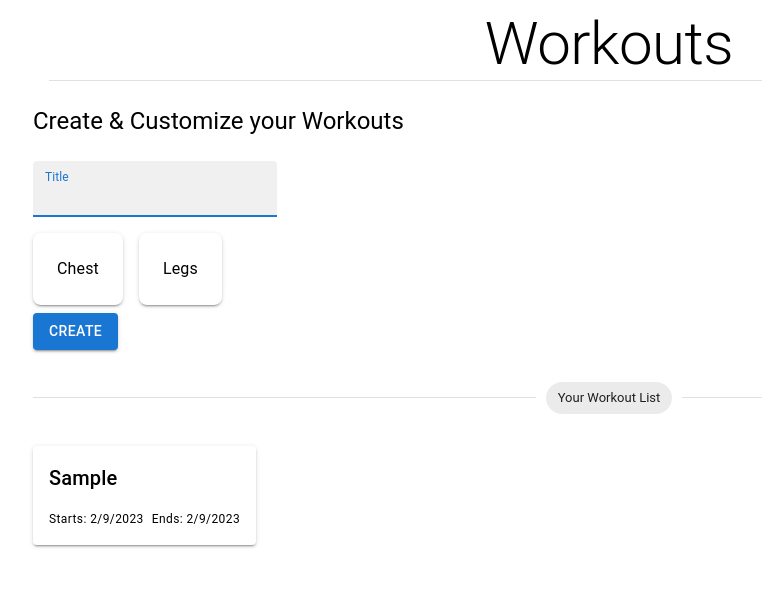
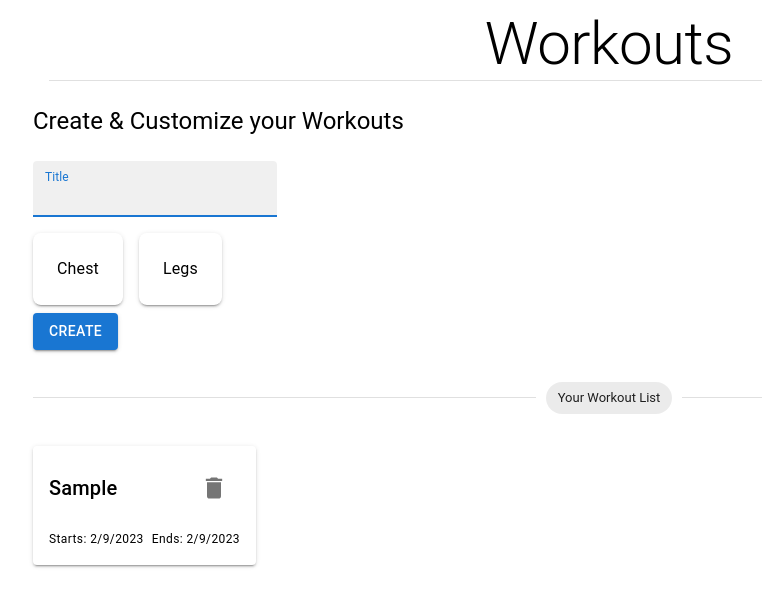
Before and after one commit to Safin-Ahmed/flexfit, a Next.js app in the folder packages/client-app/: page / in a window 1280 px wide. Both pictures are taken after typing "Sample" into the empty fields and a click on the button "CREATE". Shown: the top 606 px of the page, without its empty margins (31-793 px from the left). Built offline with nearby package versions, Linux system fonts and the light colour scheme.

Commit message:
fix: data model

```diff
--- a/packages/client-app/components/SingleWorkout/SingleWorkout.tsx
+++ b/packages/client-app/components/SingleWorkout/SingleWorkout.tsx
@@ -1,4 +1,5 @@
-import { Box, Stack, Typography } from '@mui/material';
+import { Box, IconButton, Stack, Typography } from '@mui/material';
+import DeleteIcon from '@mui/icons-material/Delete';
 import ExerciseList from '../ExerciseList/ExerciseList';
 import { WorkoutData } from '../Workouts/Workouts';
 
@@ -11,31 +12,27 @@ const SingleWorkout = (props: SingleWorkoutProps) => {
   const { workout, handleBodyPart } = props;
   return (
     <Box boxShadow={2} padding={2} borderRadius={1}>
-      <Typography variant="h6">{workout.attributes.title}</Typography>
+      <Stack
+        direction="row"
+        alignItems={'center'}
+        justifyContent="space-between"
+      >
+        <Typography variant="h6">{workout.title}</Typography>
+        <IconButton aria-label="delete" size="large">
+          <DeleteIcon fontSize="inherit" />
+        </IconButton>
+      </Stack>
       <Stack direction="row" mt={2} justifyContent="space-between">
         <Typography variant="caption" mr={1}>
-          Starts:{' '}
-          {workout?.attributes.recurringDate?.startDate.toLocaleDateString()}
+          Starts: {workout?.recurringDate?.startDate.toLocaleDateString()}
         </Typography>
         <Typography variant="caption">
-          Ends:{' '}
-          {workout?.attributes.recurringDate?.finishDate.toLocaleDateString()}
+          Ends: {workout?.recurringDate?.finishDate.toLocaleDateString()}
         </Typography>
       </Stack>
       <Stack direction={'row'} justifyContent={'start'} gap={2}>
-        {workout?.attributes?.exercises &&
-          workout?.attributes?.exercises?.map((exercise) => (
-            // <Typography
-            //   boxShadow={2}
-            //   p={3}
-            //   mt={2}
-            //   borderRadius={2}
-            //   onClick={handleBodyPart}
-            //   sx={{ cursor: 'pointer' }}
-            //   key={exercise.id}
-            // >
-            //   {exercise.partName}
-            // </Typography>
+        {workout?.details &&
+          workout?.details?.map((exercise) => (
             <ExerciseList
               exercise={exercise}
               handleBodyPart={handleBodyPart}
--- a/packages/client-app/components/Workouts/Workouts.tsx
+++ b/packages/client-app/components/Workouts/Workouts.tsx
@@ -13,13 +13,11 @@ import Container from '@mui/material/Container';
 import SingleWorkout from '../SingleWorkout/SingleWorkout';
 
 export interface WorkoutData {
-  attributes: {
   id: number;
   order: number;
   title: string;
   recurringDate: RecurringData;
-    exercises: ExerciseData[];
-  };
+  details: ExerciseData[];
 }
 [];
 type RecurringData = { startDate: Date; finishDate: Date };
@@ -48,12 +46,12 @@ const Workouts = () => {
     setInputValue(e.target.value);
   };
 
+  //create workouts
   const handleClick = () => {
     let updatedIdAndOrder = createWorkouts.length + 1;
     setCreateWorkouts([
       ...createWorkouts,
       {
-        attributes: {
         id: updatedIdAndOrder,
         order: updatedIdAndOrder,
         title: inputValue,
@@ -61,8 +59,7 @@ const Workouts = () => {
           finishDate: new Date(),
           startDate: new Date(),
         },
-          exercises: [...createExercise],
-        },
+        details: [...createExercise],
       },
     ]);
     setInputValue('');
@@ -138,7 +135,7 @@ const Workouts = () => {
             <SingleWorkout
               workout={workout}
               handleBodyPart={handleBodyPart}
-              key={workout.attributes.id}
+              key={workout.id}
             />
           ))}
       </Stack>
--- a/packages/client-app/package.json
+++ b/packages/client-app/package.json
@@ -11,6 +11,7 @@
   "dependencies": {
     "@emotion/react": "^11.10.5",
     "@emotion/styled": "^11.10.5",
+    "@mui/icons-material": "^5.11.0",
     "@mui/material": "^5.11.8",
     "@next/font": "13.1.6",
     "@types/node": "18.13.0",
```
Also changed, not shown: packages/client-app/app/head.tsx (deleted, +0 -10 lines), 1 other file (tests, documents, lock files or other folders). Lines whose indentation alone changed are shown as unchanged.
